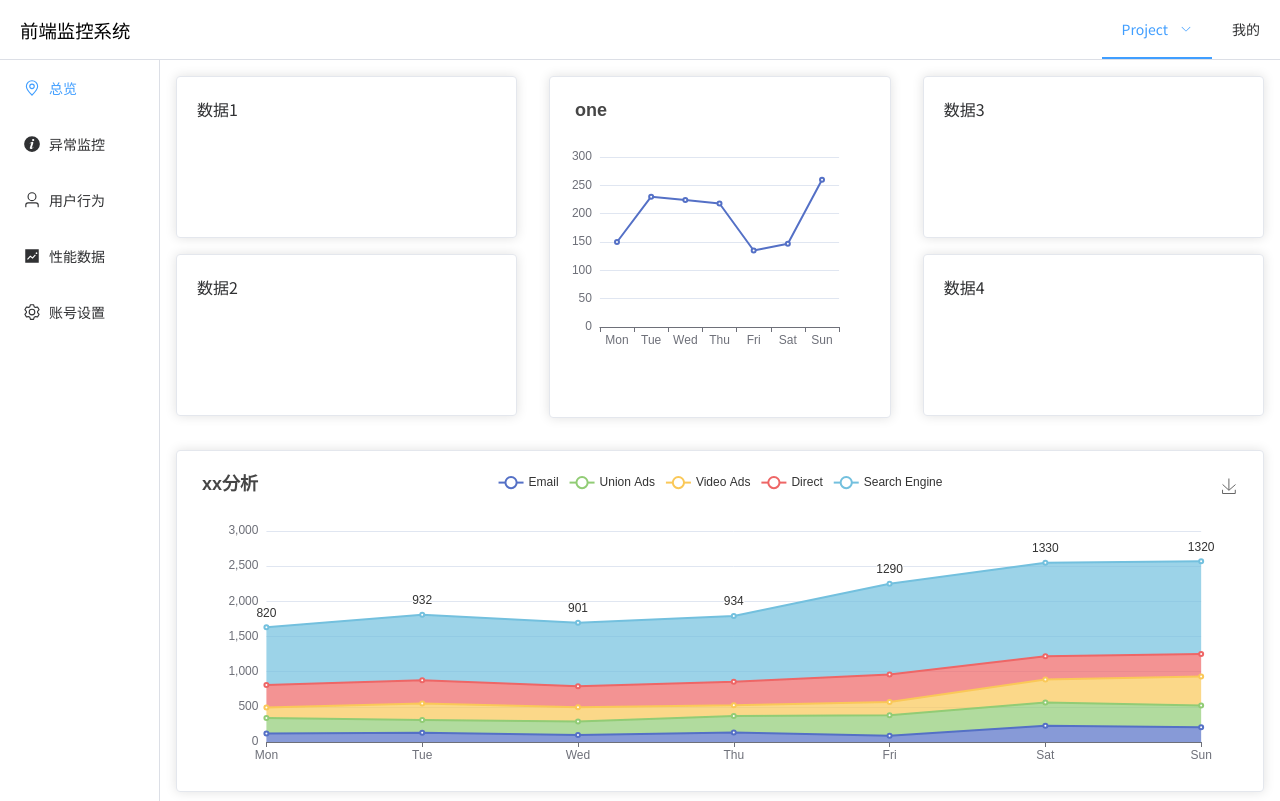
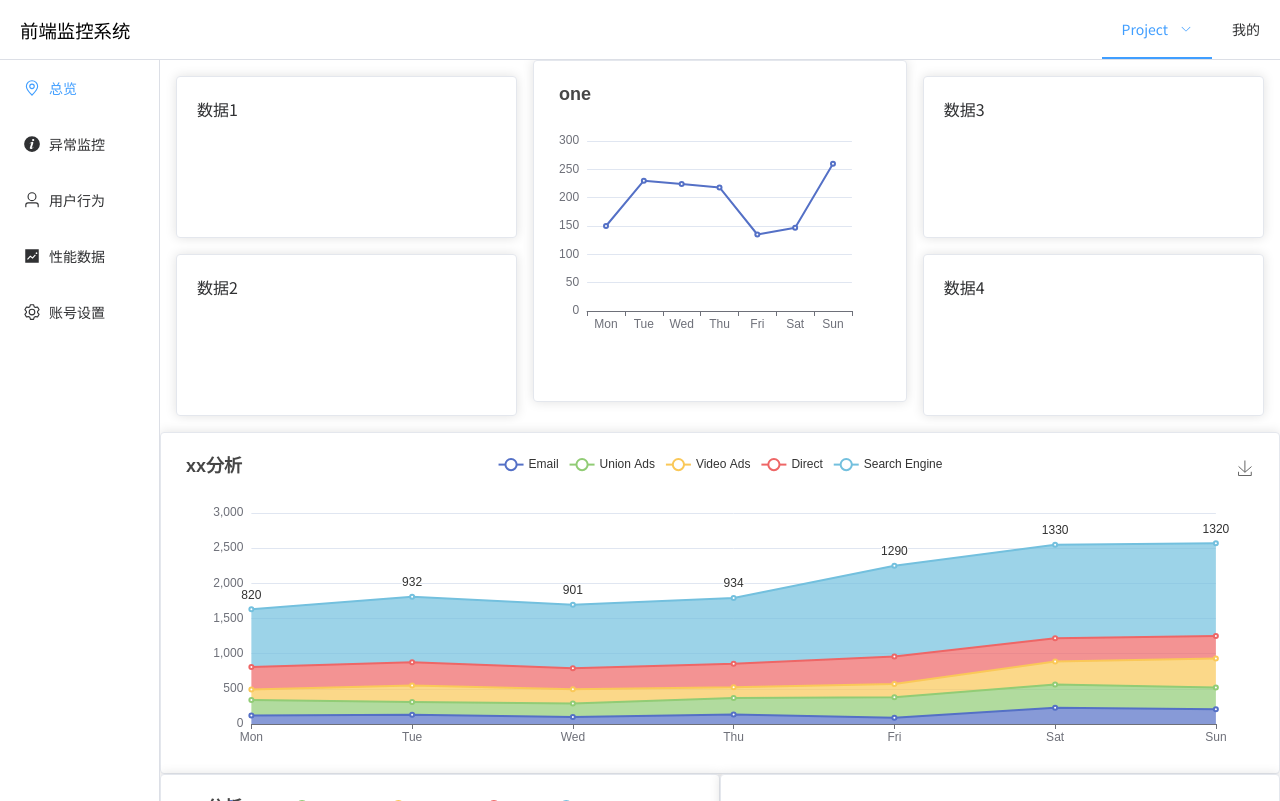
Before and after one commit to AmaneChan/frontend-monitor, a Vue app in the folder packages/frontend/: page /overview in a window 1280 px wide. Built offline with nearby package versions, Linux system fonts and the light colour scheme.

Commit message:
simplify codes

```diff
--- a/packages/frontend/src/components/Chart.vue
+++ b/packages/frontend/src/components/Chart.vue
@@ -1,5 +1,5 @@
 <script lang="ts" setup>
-import { onMounted, getCurrentInstance, ref } from 'vue'
+import { onMounted, ref } from 'vue'
 import * as echarts from 'echarts'
 
 const props = defineProps(['value', 'option', 'width', 'height'])
--- a/packages/frontend/src/view/DataViews/Overview.vue
+++ b/packages/frontend/src/view/DataViews/Overview.vue
@@ -1,6 +1,6 @@
 <script lang="ts" setup>
 import { ref } from 'vue'
-import Chartstwo from '../../components/Chart.vue'
+import Chart from '../../components/Chart.vue'
 
 const parentValue = ref('domid')
 const dom = ref('dom')
@@ -129,66 +129,47 @@ let opt1 = ref({
 		<div>
 			<el-row>
 				<el-col :span="8">
-					<div class="ma">
 					<el-card class="box-card" style="height: 10rem">数据1</el-card>
-					</div>
 
-					<div class="ma">
 					<el-card class="box-card" style="height: 10rem">数据2</el-card>
-					</div>
 				</el-col>
 
 				<el-col :span="8">
-					<div class="ma">
+					<div class="cardContainer">
 						<el-card>
-							<Chartstwo :value="dom" :option="opt1"></Chartstwo>
+							<Chart :value="dom" :option="opt1"></Chart>
 						</el-card>
 					</div>
 				</el-col>
 				<el-col :span="8">
-					<div class="ma">
 					<el-card class="box-card" style="height: 10rem">数据3</el-card>
-					</div>
 
-					<div class="ma">
 					<el-card class="box-card" style="height: 10rem">数据4</el-card>
-					</div>
 				</el-col>
 			</el-row>
 
-			<div class="ma">
 			<el-card>
-					<Chartstwo :value="parentValue" :option="opt"></Chartstwo>
+				<Chart :value="parentValue" :option="opt"></Chart>
 			</el-card>
-			</div>
 
 			<el-row>
 				<el-col :span="12">
-					<div class="ma">
 					<el-card>
-							<Chartstwo :value="dom1" :option="opt"></Chartstwo>
+						<Chart :value="dom1" :option="opt"></Chart>
 					</el-card>
-					</div>
 				</el-col>
 				<el-col :span="12">
-					<div class="ma">
 					<el-card>
-							<Chartstwo :value="dom2" :option="opt1"></Chartstwo>
+						<Chart :value="dom2" :option="opt1"></Chart>
 					</el-card>
-					</div>
 				</el-col>
 			</el-row>
 		</div>
 	</div>
 </template>
 
-<style>
-.ma {
+<style scoped>
+.box-card {
 	margin: 1rem;
 }
-
-.hw {
-	width: 100%;
-	height: 300px;
-}
 </style>
```
Lines whose indentation alone changed are shown as unchanged.
